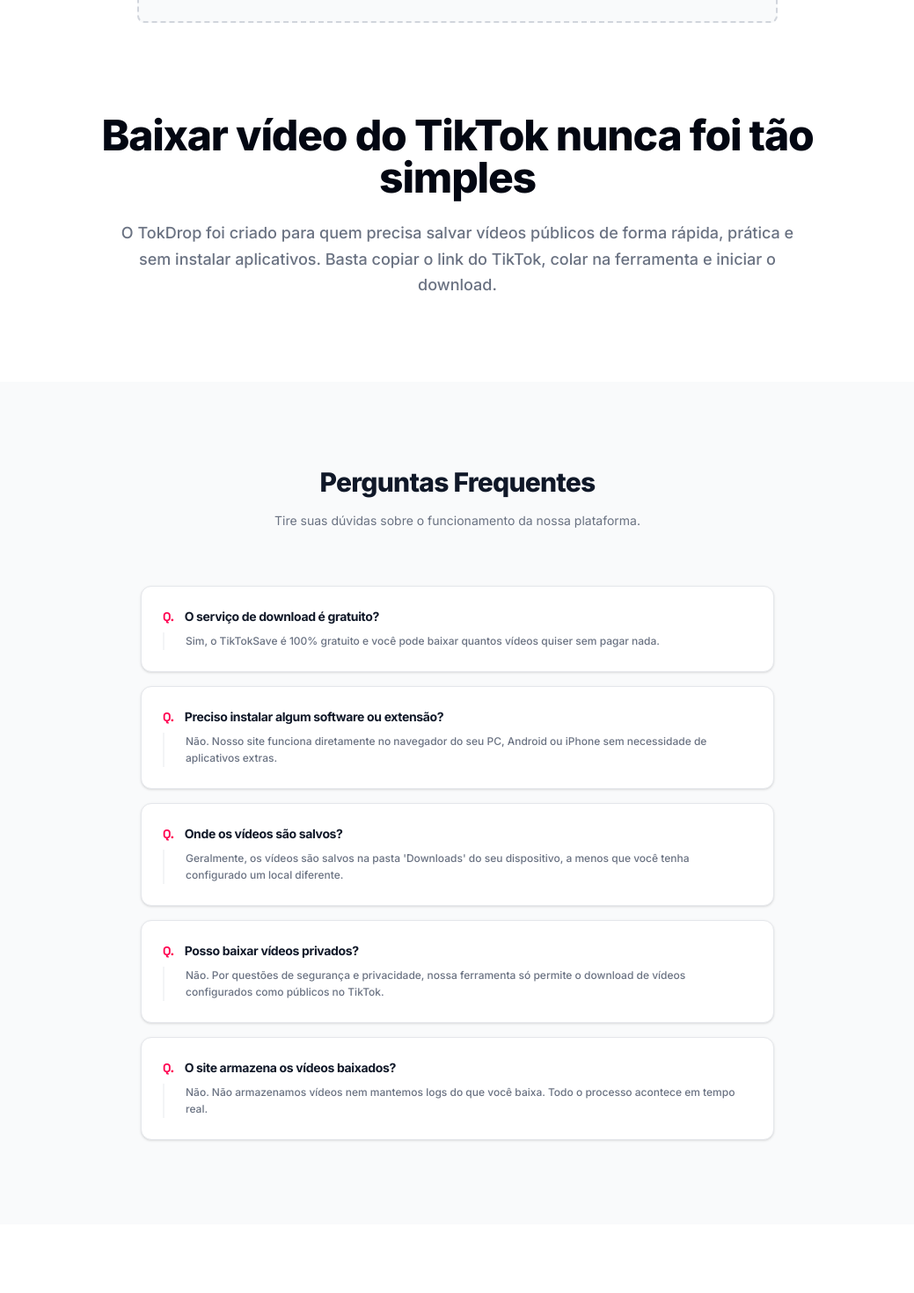
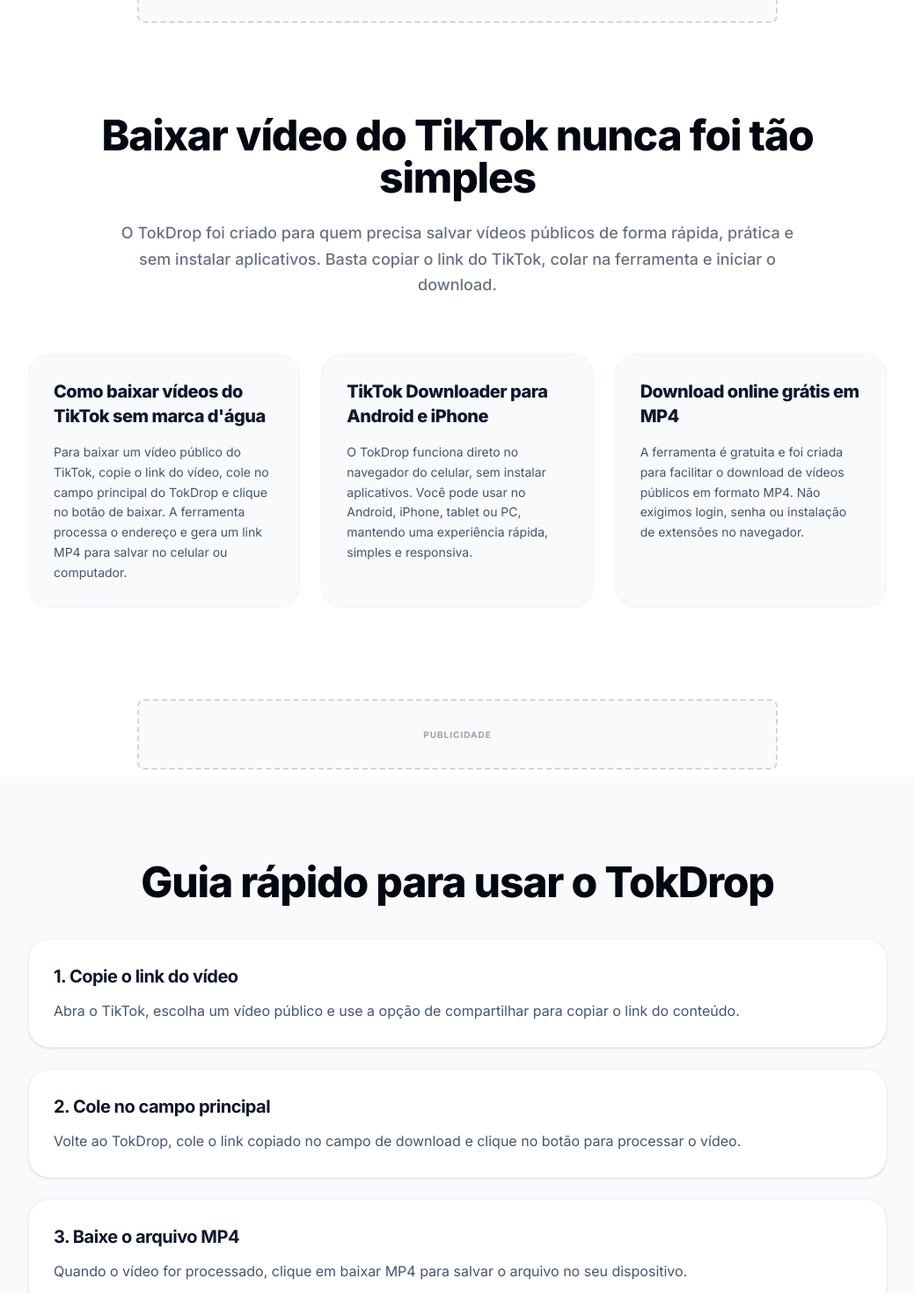
Before and after one commit to 14evertonalbertocorrea-coder/tokdrop, a React (Vite) app: page / in a window 1280 px wide. Shown: the part 1660-3130 px from the top of the page at 88% size, without its empty margins (120-1159 px from the left). Built offline with nearby package versions, Linux system fonts and the light colour scheme.

Commit message:
Update Home.tsx

```diff
--- a/src/pages/Home.tsx
+++ b/src/pages/Home.tsx
@@ -138,9 +138,9 @@ export default function Home() {
         <HowToUse />
 
         <AdBanner label="Anúncio" />
-
                 <section className="py-24 bg-white">
-          <div className="max-w-5xl mx-auto px-6 text-center">
+          <div className="max-w-5xl mx-auto px-6">
+            <div className="text-center mb-16">
               <h2 className="text-3xl md:text-5xl font-black text-gray-950 tracking-tight mb-6">
                 Baixar vídeo do TikTok nunca foi tão simples
               </h2>
@@ -150,6 +150,85 @@ export default function Home() {
                 forma rápida, prática e sem instalar aplicativos. Basta copiar o
                 link do TikTok, colar na ferramenta e iniciar o download.
               </p>
+            </div>
+
+            <div className="grid grid-cols-1 md:grid-cols-3 gap-6">
+              <article className="bg-slate-50 border border-slate-100 rounded-3xl p-7">
+                <h3 className="text-xl font-black text-slate-900 mb-4">
+                  Como baixar vídeos do TikTok sem marca d'água
+                </h3>
+                <p className="text-slate-600 text-sm leading-relaxed">
+                  Para baixar um vídeo público do TikTok, copie o link do vídeo,
+                  cole no campo principal do TokDrop e clique no botão de baixar.
+                  A ferramenta processa o endereço e gera um link MP4 para salvar
+                  no celular ou computador.
+                </p>
+              </article>
+
+              <article className="bg-slate-50 border border-slate-100 rounded-3xl p-7">
+                <h3 className="text-xl font-black text-slate-900 mb-4">
+                  TikTok Downloader para Android e iPhone
+                </h3>
+                <p className="text-slate-600 text-sm leading-relaxed">
+                  O TokDrop funciona direto no navegador do celular, sem instalar
+                  aplicativos. Você pode usar no Android, iPhone, tablet ou PC,
+                  mantendo uma experiência rápida, simples e responsiva.
+                </p>
+              </article>
+
+              <article className="bg-slate-50 border border-slate-100 rounded-3xl p-7">
+                <h3 className="text-xl font-black text-slate-900 mb-4">
+                  Download online grátis em MP4
+                </h3>
+                <p className="text-slate-600 text-sm leading-relaxed">
+                  A ferramenta é gratuita e foi criada para facilitar o download
+                  de vídeos públicos em formato MP4. Não exigimos login, senha ou
+                  instalação de extensões no navegador.
+                </p>
+              </article>
+            </div>
+          </div>
+        </section>
+
+        <AdBanner label="Publicidade" />
+
+        <section className="py-24 bg-slate-50">
+          <div className="max-w-5xl mx-auto px-6">
+            <h2 className="text-3xl md:text-5xl font-black text-gray-950 tracking-tight mb-10 text-center">
+              Guia rápido para usar o TokDrop
+            </h2>
+
+            <div className="space-y-6">
+              <div className="bg-white border border-slate-100 rounded-3xl p-7 shadow-sm">
+                <h3 className="text-xl font-bold text-slate-900 mb-3">
+                  1. Copie o link do vídeo
+                </h3>
+                <p className="text-slate-600 leading-relaxed">
+                  Abra o TikTok, escolha um vídeo público e use a opção de
+                  compartilhar para copiar o link do conteúdo.
+                </p>
+              </div>
+
+              <div className="bg-white border border-slate-100 rounded-3xl p-7 shadow-sm">
+                <h3 className="text-xl font-bold text-slate-900 mb-3">
+                  2. Cole no campo principal
+                </h3>
+                <p className="text-slate-600 leading-relaxed">
+                  Volte ao TokDrop, cole o link copiado no campo de download e
+                  clique no botão para processar o vídeo.
+                </p>
+              </div>
+
+              <div className="bg-white border border-slate-100 rounded-3xl p-7 shadow-sm">
+                <h3 className="text-xl font-bold text-slate-900 mb-3">
+                  3. Baixe o arquivo MP4
+                </h3>
+                <p className="text-slate-600 leading-relaxed">
+                  Quando o vídeo for processado, clique em baixar MP4 para salvar
+                  o arquivo no seu dispositivo.
+                </p>
+              </div>
+            </div>
           </div>
         </section>
 
```
Lines whose indentation alone changed are shown as unchanged.
